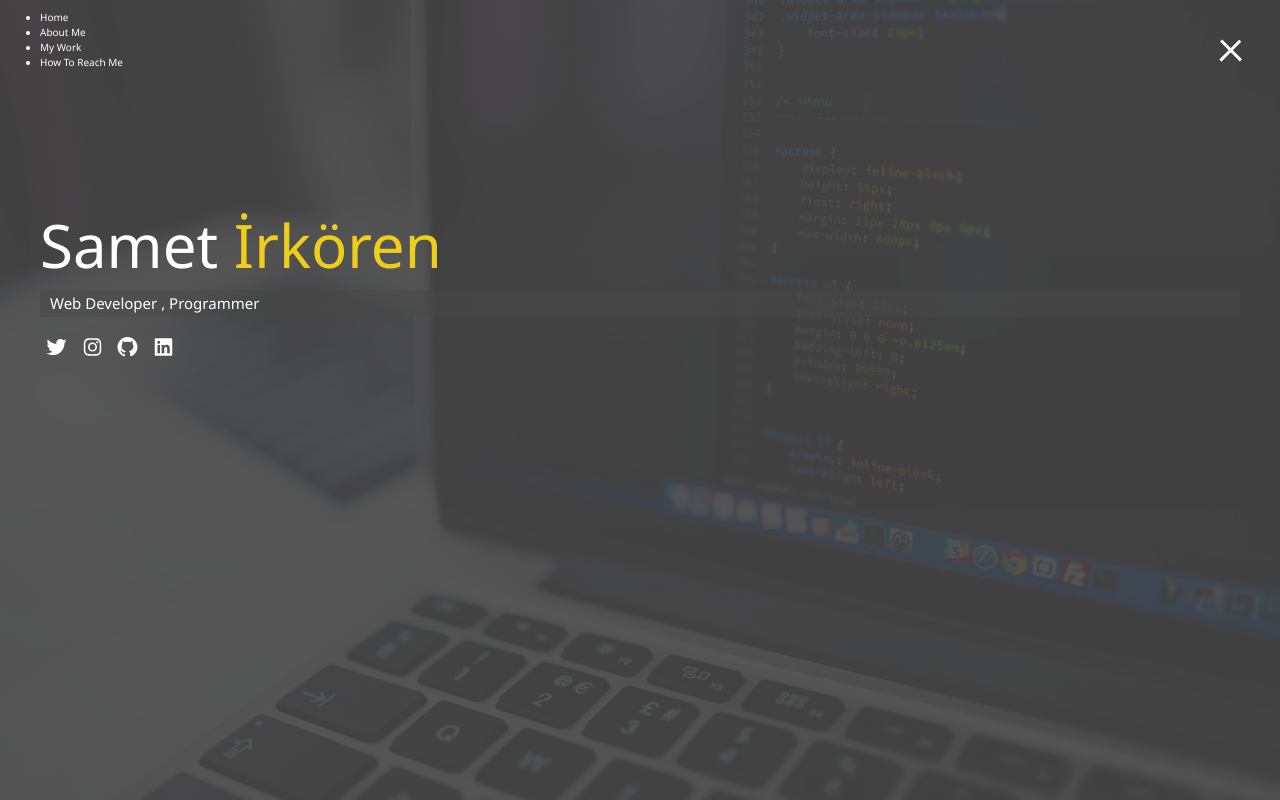
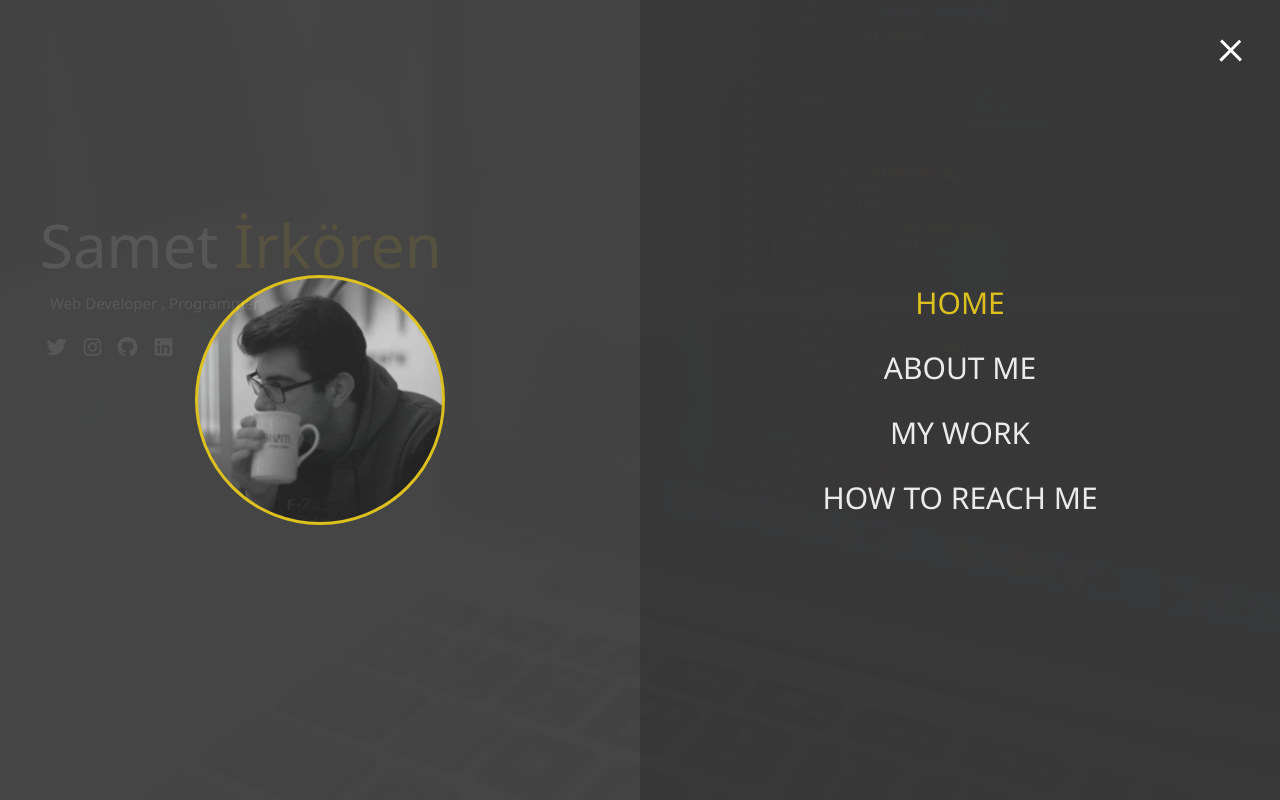
Before and after one commit to sametirkoren/Portfolio, a website: page index.html in a window 1280 px wide. Both pictures are taken after a click on the element 1231 px from the left and 47 px from the top of the page. Drawn offline with Linux system fonts and the light colour scheme.

Commit message:
Menu overlay

```diff
--- a/index.html
+++ b/index.html
@@ -1,5 +1,6 @@
 <!DOCTYPE html>
 <html lang="en">
+
 <head>
   <meta charset="UTF-8" />
   <meta name="viewport" content="width=device-width, initial-scale=1.0" />
@@ -20,7 +21,7 @@
         <div class="portrait"></div>
       </div>
       <ul class="menu-nav">
-          <li class="nav-item">
+        <li class="nav-item current">
           <a href="/" class="nav-link">
             Home
           </a>
@@ -71,4 +72,5 @@
   <script src="js/all.min.js"></script>
   <script src="/js/app.js"></script>
 </body>
+
 </html>
--- a/scss/_menu.scss
+++ b/scss/_menu.scss
@@ -40,6 +40,104 @@
             }
         }
     }
+}
+
+// Menu Overlay
+
+.menu {
+    position: fixed;
+    top: 0;
+    width: 100%;
+    opacity: 0.9;
+    visibility: hidden;
+
+    &.show {
+        visibility: visible;
+    }
+
+    &-branding,
+    &-nav {
+        display: flex;
+        flex-flow: column wrap;
+        align-items: center;
+        justify-content: center;
+        float: left;
+        width: 50%;
+        height: 100vh;
+        overflow: hidden;
+
+    }
+
+    &-nav {
+        margin: 0;
+        padding: 0;
+        background: darken($primary-color, 5);
+        list-style: none;
+        transform: translate3d(0, -100%, 0);
+        @include easeOut;
+
+        &.show {
+            // Slide in from top
+            transform: translate3d(0, 0, 0);
+        }
+    }
+
+    // Branding Side
+    &-branding {
+        background: $primary-color;
+        transform: translate3d(0, 100%, 0);
+        @include easeOut;
+
+        &.show {
+            // Slide in from bottom
+            transform: translate3d(0, 0, 0);
+        }
+
+        .portrait {
+            width: 250px;
+            height: 250px;
+            background: url('../img/pp1.jpg');
+            background-size: cover;
+            border-radius: 50%;
+            border: solid 3px $secondary-color;
+        }
+    }
+
+    .nav-item {
+        transform: translate3d(600px, 0, 0);
+        @include easeOut;
+
+        &.show {
+            // Slide in from right;
+            transform: translate3d(0, 0, 0);
+        }
+
+        &.current>a {
+            color: $secondary-color;
+        }
+    }
+
+    .nav-link {
+        display: inline-block;
+        position: relative;
+        font-size: 30px;
+        text-transform: uppercase;
+        padding: 1rem 0;
+        font-weight: 300;
+        color: #fff;
+        text-decoration: none;
+        @include easeOut;
+
+        &:hover {
+            color: $secondary-color;
+        }
+    }
+}
 
 
+// Delay each nac item slide by 0.1s
+@for $x from 1 through 4 {
+    .nav-item:nth-child(#{$x}) {
+        transition-delay: $x * 0.1s;
+    }
 }
```
Also changed, not shown: css/app.css, img/28753463_804209173115784_2327283193897549824_n.jpg (added), img/36160335_1337475969715776_2005167278127054848_n.jpg (added), img/57364880_149029056137036_4262183971674730660_n.jpg (added), img/pp1.jpg (added). Lines whose indentation alone changed are shown as unchanged.
